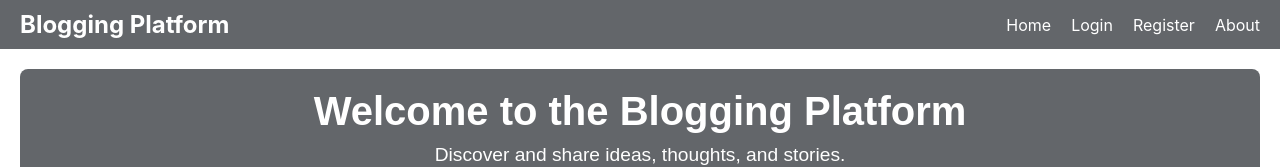
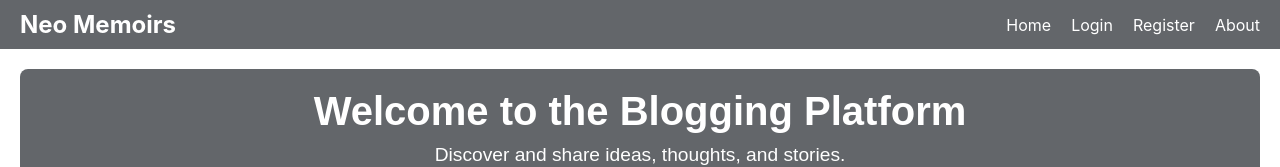
Before and after one commit to k-srirama-srikar/Neo-Logs, a React (Create React App) app: page / in a window 1280 px wide. Shown: the top 167 px of the page. Built offline with nearby package versions, Linux system fonts and the light colour scheme.

Commit message:
Title Changes

```diff
--- a/public/index.html
+++ b/public/index.html
@@ -24,7 +24,7 @@
       work correctly both with client-side routing and a non-root public URL.
       Learn how to configure a non-root public URL by running `npm run build`.
     -->
-    <title>Blogging Platform API</title>
+    <title>Neo Memoirs</title>
   </head>
   <body>
     <noscript>You need to enable JavaScript to run this app.</noscript>
--- a/src/components/header.js
+++ b/src/components/header.js
@@ -6,7 +6,7 @@ const Header = () => {
   return (
     <header className="header">
       <div className="logo">
-        <Link to="/">Blogging Platform</Link>
+        <Link to="/">Neo Memoirs</Link>
       </div>
       <nav className="navbar">
         <ul className="nav-links">
```
